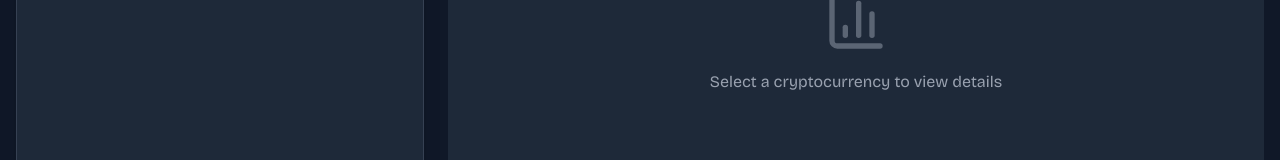
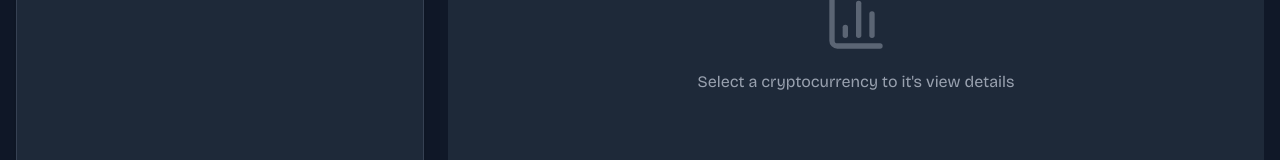
Before and after one commit to Elai5/crypto-tracker, a React (Vite) app: page / in a window 1280 px wide. Shown: the part 402-562 px from the top of the page. Built offline with nearby package versions, Linux system fonts and the light colour scheme; no server answers.

Commit message:
fix typo in cryptocurrency selection prompt for clarity

```diff
--- a/src/components/CoinDetails.jsx
+++ b/src/components/CoinDetails.jsx
@@ -24,7 +24,7 @@ const CoinDetails = ({ coin }) => {
     return (
       <div className="rounded-lg font-primary p-4 sm:p-8 text-center bg-gray-800 text-gray-400 h-[400px] sm:h-[500px] lg:h-[600px] flex flex-col justify-center">
         <BarChart3 className="w-12 h-12 sm:w-16 sm:h-16 mx-auto mb-4 opacity-50" />
-        <p className="text-sm sm:text-base">Select a cryptocurrency to view details</p>
+        <p className="text-sm sm:text-base">Select a cryptocurrency to it's view details</p>
       </div>
     );
   }
```
